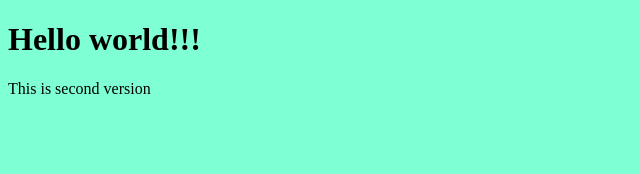
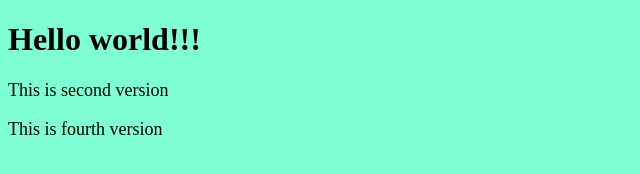
Before and after one commit to mirbekmamasaliev22/aybek_test, a plain HTML site: page index.html in a window 1280 px wide. Shown: the whole page, without its empty margins (0-640 px from the left). Drawn offline with Linux system fonts and the light colour scheme.

Commit message:
This is fourth version

```diff
--- a/index.html
+++ b/index.html
@@ -11,6 +11,7 @@
 <body>
     <h1>Hello world!!!</h1>
     <p>This is second version</p>
+    <p>This is fourth version</p>
     <script src="script/main.js"></script>
 </body>
 </html>
--- a/style/style.css
+++ b/style/style.css
@@ -1,3 +1,6 @@
 body {
     background-color: aquamarine;
 }
+p {
+    font-size: 18px;
+}
```
